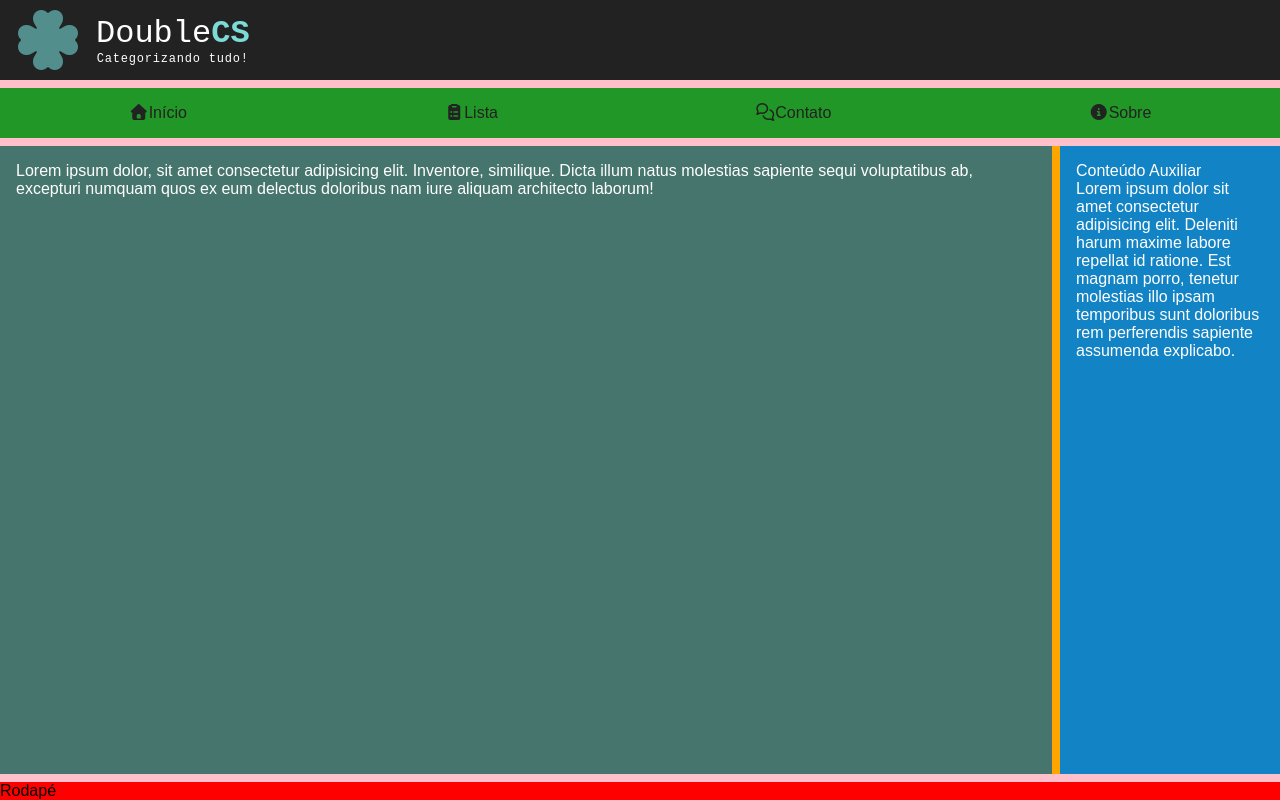
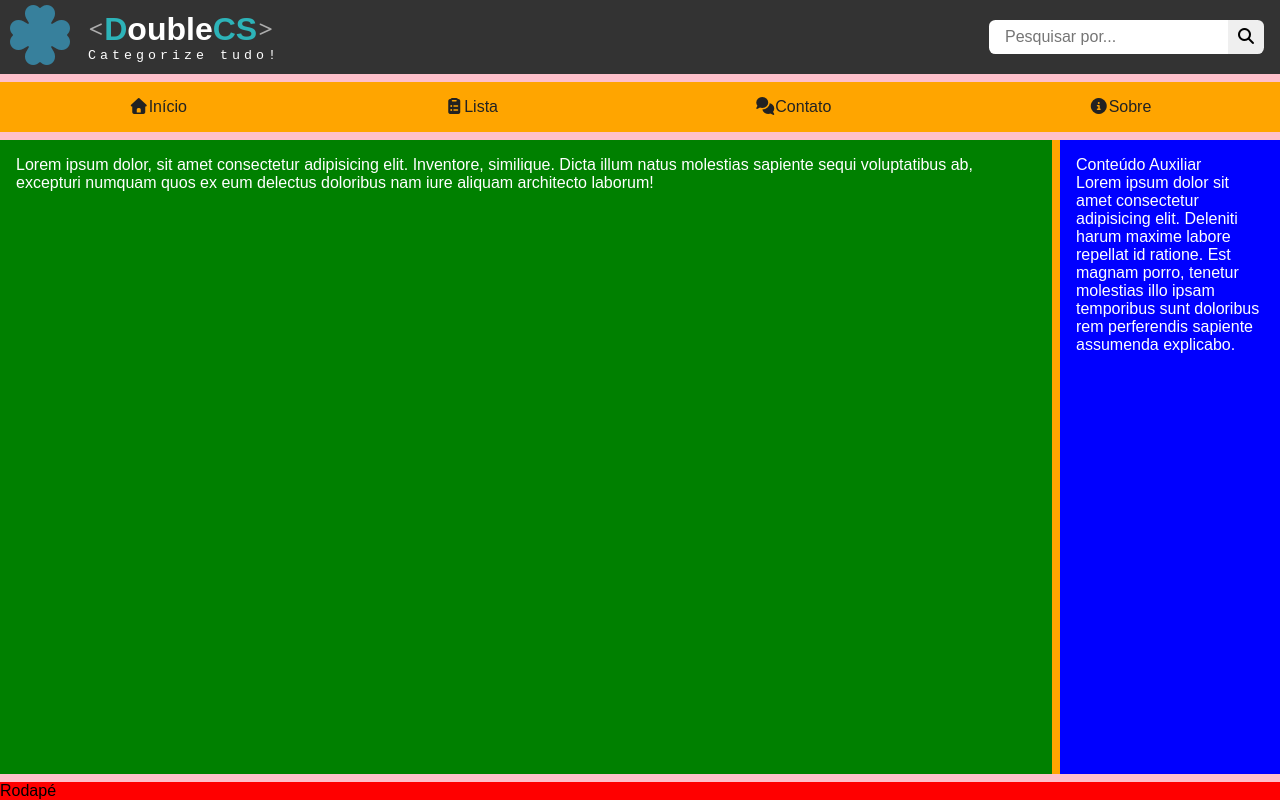
Before and after one commit to ryancs2/bomb, a plain HTML site: page index.html in a window 1280 px wide. Drawn offline with Linux system fonts and the light colour scheme.

Commit message:
add canal de busca no site...

```diff
--- a/index.html
+++ b/index.html
@@ -7,7 +7,7 @@
     <!-- Pode importar o CSS do Font Awesome assim:
     <link rel="stylesheet" href="https://cdnjs.cloudflare.com/ajax/libs/font-awesome/7.0.1/css/all.min.css">
     -->
-    <title>Bomb</title>
+    <title>InovaCat</title>
     <style>
         /* Importa o CSS do font Awesome */
         @import url('https://cdnjs.cloudflare.com/ajax/libs/font-awesome/7.0.1/css/all.min.css');
@@ -38,44 +38,8 @@
             gap: .5rem;
         }
 
-        /* header filho direto de #wrap */
-        #wrap>header {
-            background-color: #222;
-            color: white;
-            display: flex;
-            align-items: center;
-        }
-
-        .logo {
-            font-size: 4rem;
-            color: rgb(82, 143, 140);
-            margin: .5rem;
-        }
-
-        .title {
-            margin: 0;
-            font-family: monospace;
-            font-weight: normal;
-            text-align: center;
-        }
-
-        .title strong {
-            color: rgb(125, 219, 215);
-        }
-
-        .title small {
-            display: block;
-            font-size: .75rem;
-            letter-spacing: .05rem;
-        }
-
-        #wrap>header a {
-            text-decoration: none;
-            color: white;
-        }
-
         #wrap>nav {
-            background-color: rgb(33, 151, 39);
+            background-color: orange;
             display: flex;
             align-items: center;
             justify-content: space-around;
@@ -103,13 +67,13 @@
         }
 
         #wrap>main>article {
-            background-color: rgb(69, 117, 109);
+            background-color: green;
             padding: 1rem;
             flex-grow: 1;
         }
 
         #wrap>main>aside {
-            background-color: rgb(18, 131, 197);
+            background-color: blue;
             padding: 1rem;
         }
 
@@ -118,7 +82,7 @@
         }
 
 
-        /* Media Queries - Telas maiores de 768px */
+        /* Media Queries - Telas maiores 768px */
 
         @media screen and (min-width: 768px) {
             #wrap>main {
@@ -131,6 +95,101 @@
                 flex-basis: 220px;
             }
         }
+
+        #wrap>header {
+            background-color: #333;
+            display: flex;
+            flex-direction: column;
+        }
+
+        .header-logo {
+            display: flex;
+            align-items: center;
+            gap: .5rem;
+        }
+
+        .header-search {
+            display: flex;
+            align-items: center;
+            padding: 1rem;
+        }
+
+        .header-search input, .header-search button {
+            /* Herda a fonte e o tamanho da fonte do body */
+            font-family: inherit;
+            font-size: inherit;
+            border: none;
+            padding: .5rem 1rem;
+        }
+        .header-search input{
+            flex-grow: 1;
+            border-radius: .4rem 0 0 .4rem;
+        }
+        .header-search button {
+            border-radius: 0 .4rem .4rem 0;
+            padding: .5rem;
+            background-color:(231, 231, 231)
+        }
+
+        #wrap>header a {
+            text-decoration: none;
+        }
+
+        #wrap>header .logo {
+            font-size: 4rem;
+            color: rgb(55, 128, 156);
+        }
+
+        #wrap>header .title {
+            color: white;
+            text-align: center;
+            display: flex;
+            flex-direction: column;
+        }
+
+        #wrap>header .title h1 {
+            margin: 0;
+            display: flex;
+            align-items: center;
+        }
+
+        #wrap>header .title i {
+            font-size: small;
+            color: rgb(173, 173, 173);
+        }
+
+        #wrap>header .title span {
+            color: rgb(45, 179, 184);
+        }
+
+        #wrap>header .title small {
+            font-family: monospace;
+            letter-spacing: .25rem;
+        }
+
+         /* Media Queries - Telas maiores 768px */
+
+        @media screen and (min-width: 768px) {
+            #wrap>main {
+                flex-direction: row;
+            }
+
+            #wrap>main>aside {
+                /* flex: 0 0 220px; */
+                flex-shrink: 0;
+                flex-basis: 220px;
+            }
+        }
+
+        /* Media Queries - Telas maiores 575px */
+        @media screen and (min-width: 575px) {
+
+             #wrap>header {
+                flex-direction: row;
+                justify-content: space-between;
+            }
+
+        }
     </style>
 </head>
 
@@ -139,20 +198,31 @@
     <div id="wrap">
 
         <header>
-            <a href="#Início"><i class="fa-solid fa-clover logo"></i></a>
-            <a href="#Início">
-                <h1 class="title">
-                    <span>Double<strong>CS</strong></span>
-                    <small>Categorizando tudo!</small>
-                </h1>
-            </a>
+            <!--  Logotipo e nome do site -->
+            <div class="header-logo">
+                <a href="#Início" class="logo"><i class="fa-solid fa-clover"></i></a>
+                <a href="#Início" class="title">
+                    <h1>
+                        <i class="fa-solid fa-less-than"></i>
+                        <span>D</span>ouble<span>CS</span>
+                        <i class="fa-solid fa-greater-than"></i>
+                    </h1>
+                    <small>Categorize tudo!</small>
+                </a>
+            </div>
+
+            <!-- Formulário de pesquisa -->
+            <form action="" method="get" class="header-search">
+                <input type="search" name="q" placeholder="Pesquisar por...">
+                <button type="submit"><i class="fa-solid fa-magnifying-glass"></i></button>
+            </form>
+
         </header>
 
-        <!-- MENU PRINCIPAL E ICONS -->
         <nav>
             <a href="#Início"><i class="fa-solid fa-house"></i><span>Início</span></a>
             <a href="#Lista"><i class="fa-solid fa-clipboard-list"></i><span>Lista</span></a>
-            <a href="#Contato"><i class="fa-regular fa-comments"></i><span>Contato</span></a>
+            <a href="#Contato"><i class="fa-solid fa-comments"></i><span>Contato</span></a>
             <a href="#Sobre"><i class="fa-solid fa-circle-info"></i><span>Sobre</span></a>
         </nav>
 
```
